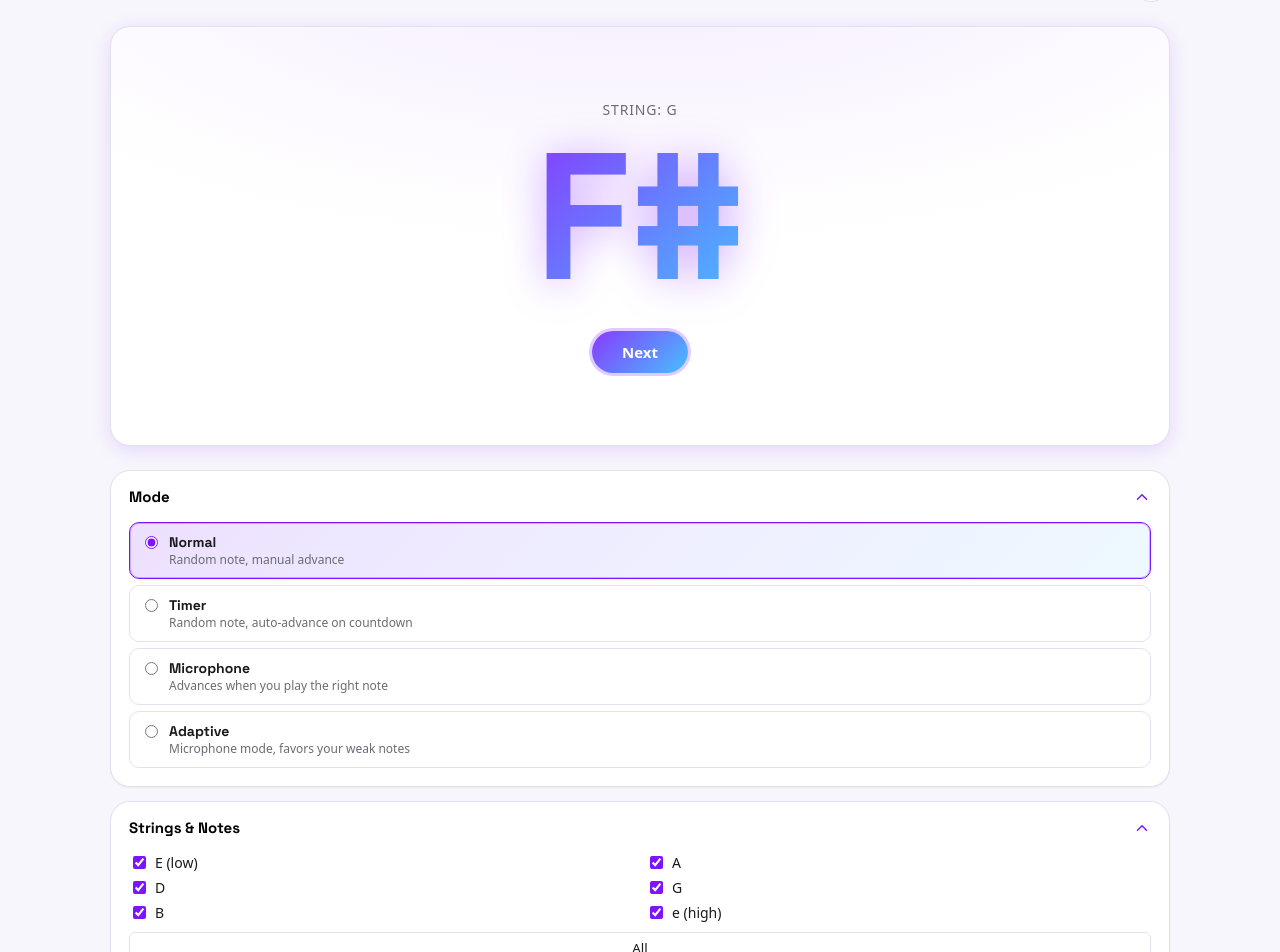
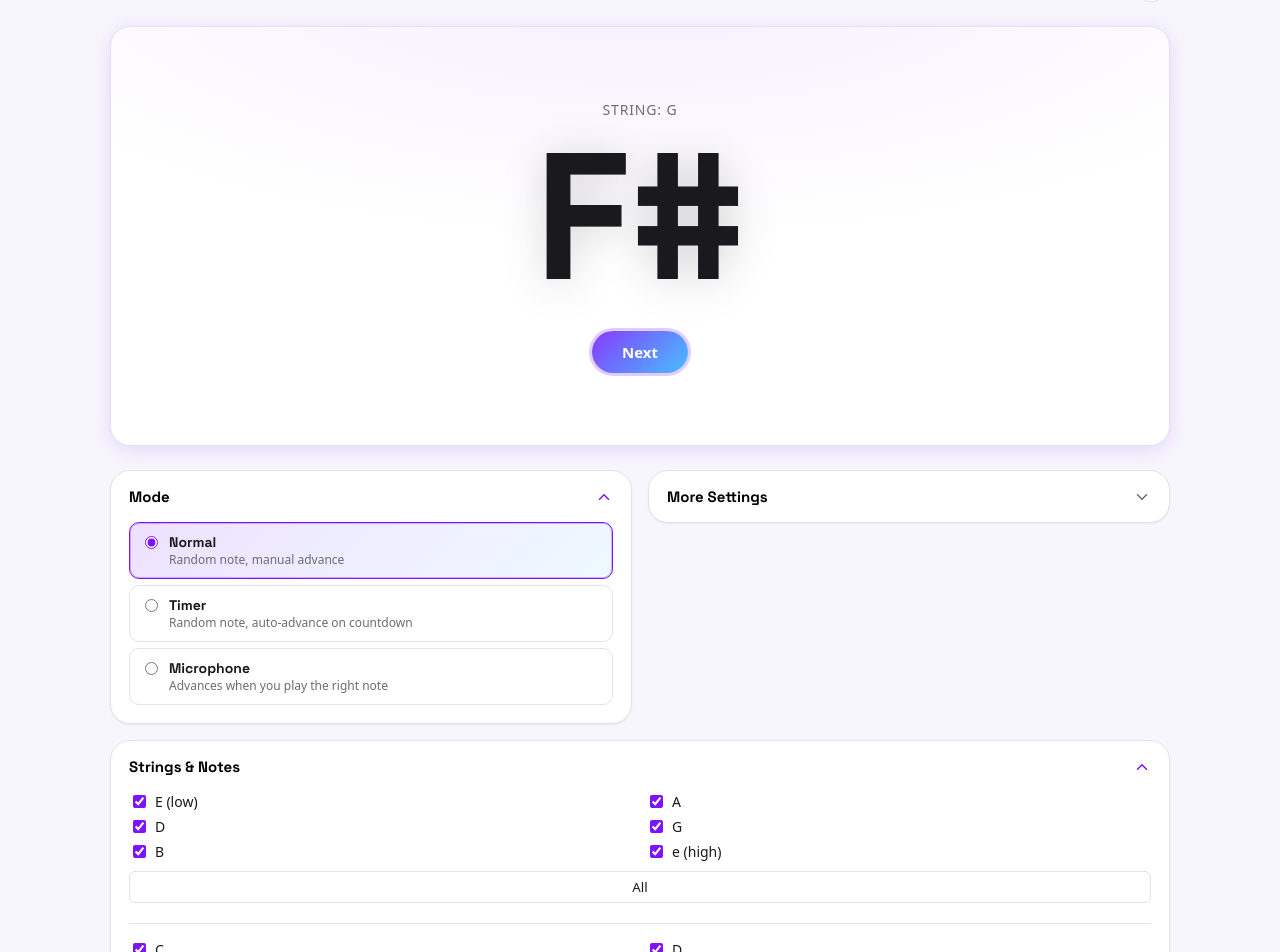
Before and after one commit to andrei-cd/fretboard-trainer, a React (Vite) app: page / in a window 1280 px wide. Shown: the part 60-1012 px from the top of the page. Built offline with nearby package versions, Linux system fonts and the light colour scheme.

Commit message:
Collapse adaptive mode and reorganize settings ui

```diff
--- a/src/components/PracticeView/MicPracticeView.tsx
+++ b/src/components/PracticeView/MicPracticeView.tsx
@@ -23,7 +23,7 @@ export function MicPracticeView() {
   const [showStats, setShowStats] = useState(false)
   const [feedback, setFeedback] = useState<Feedback | null>(null)
 
-  const mode = useSessionStore((s) => s.config.mode)
+  const adaptiveEnabled = useSessionStore((s) => s.config.adaptiveEnabled)
   const fretRange = useSessionStore((s) => s.config.fretRange)
   const current = useSessionStore((s) => s.round.current)
   const roundStartedAt = useSessionStore((s) => s.round.roundStartedAt)
@@ -107,12 +107,12 @@ export function MicPracticeView() {
         />
       )}
       {feedback && <FeedbackBadge feedback={feedback} />}
-      {mode === 'adaptive' && (
+      {adaptiveEnabled && (
         <button type="button" className={styles.statsLink} onClick={() => setShowStats((v) => !v)}>
           {showStats ? 'Hide stats' : 'View stats'}
         </button>
       )}
-      {mode === 'adaptive' && showStats && <StatsView />}
+      {adaptiveEnabled && showStats && <StatsView />}
     </div>
   )
 }
--- a/src/components/PracticeView/PracticeView.module.css
+++ b/src/components/PracticeView/PracticeView.module.css
@@ -49,11 +49,8 @@
   font-size: clamp(96px, 18vw, 180px);
   font-weight: 700;
   line-height: 1;
-  background: var(--accent-gradient);
-  background-clip: text;
-  -webkit-background-clip: text;
-  color: transparent;
-  filter: drop-shadow(0 4px 20px color-mix(in srgb, var(--accent) 35%, transparent));
+  color: var(--text);
+  filter: drop-shadow(0 4px 20px color-mix(in srgb, var(--text) 18%, transparent));
 }
 
 .timerRing {
--- a/src/components/PracticeView/PracticeView.tsx
+++ b/src/components/PracticeView/PracticeView.tsx
@@ -19,7 +19,7 @@ export function PracticeView() {
     // eslint-disable-next-line react-hooks/exhaustive-deps
   }, [mode, stringsKey, notesKey])
 
-  const isMicMode = mode === 'mic' || mode === 'adaptive'
+  const isMicMode = mode === 'mic'
 
   return (
     <div className={styles.view}>
--- a/src/components/SettingsPanel/FeedbackSettings.tsx
+++ b/src/components/SettingsPanel/FeedbackSettings.tsx
@@ -9,7 +9,7 @@ export function FeedbackSettings() {
 
   return (
     <fieldset className={styles.fieldset}>
-      <legend className={styles.srOnly}>Feedback (Microphone / Adaptive modes)</legend>
+      <legend className={styles.srOnly}>Feedback (Microphone mode)</legend>
       <label className={styles.checkboxOption}>
         <input
           type="checkbox"
--- a/src/components/SettingsPanel/ModeSelector.tsx
+++ b/src/components/SettingsPanel/ModeSelector.tsx
@@ -6,11 +6,11 @@ const MODES: { value: Mode; label: string; description: string }[] = [
   { value: 'normal', label: 'Normal', description: 'Random note, manual advance' },
   { value: 'timer', label: 'Timer', description: 'Random note, auto-advance on countdown' },
   { value: 'mic', label: 'Microphone', description: 'Advances when you play the right note' },
-  { value: 'adaptive', label: 'Adaptive', description: 'Microphone mode, favors your weak notes' },
 ]
 
 export function ModeSelector() {
   const mode = useSessionStore((s) => s.config.mode)
+  const adaptiveEnabled = useSessionStore((s) => s.config.adaptiveEnabled)
   const setConfig = useSessionStore((s) => s.setConfig)
 
   return (
@@ -32,6 +32,19 @@ export function ModeSelector() {
             </span>
           </label>
         ))}
+        {mode === 'mic' && (
+          <label className={`${styles.modeOption} ${styles.adaptiveToggle}`} data-active={adaptiveEnabled}>
+            <input
+              type="checkbox"
+              checked={adaptiveEnabled}
+              onChange={(e) => setConfig({ adaptiveEnabled: e.target.checked })}
+            />
+            <span className={styles.modeText}>
+              <span className={styles.modeLabel}>Adaptive</span>
+              <span className={styles.modeDescription}>Favor notes you're slower or less accurate on</span>
+            </span>
+          </label>
+        )}
       </div>
     </fieldset>
   )
--- a/src/components/SettingsPanel/SettingsPanel.module.css
+++ b/src/components/SettingsPanel/SettingsPanel.module.css
@@ -1,7 +1,8 @@
 .panel {
-  display: flex;
-  flex-direction: column;
-  gap: 14px;
+  display: grid;
+  grid-template-columns: repeat(auto-fit, minmax(360px, 1fr));
+  align-items: start;
+  gap: 16px;
 }
 
 .srOnly {
@@ -24,6 +25,10 @@
   border-radius: var(--radius-lg);
   box-shadow: var(--shadow-sm);
   overflow: hidden;
+}
+
+.sectionFullWidth {
+  grid-column: 1 / -1;
 }
 
 .sectionHeader {
@@ -80,12 +85,19 @@
   grid-template-rows: 1fr;
 }
 
+/* No padding here on purpose: this is the element whose height actually gets animated to zero
+   by the grid-template-rows trick above. Padding on a grid item adds an unavoidable minimum
+   height even with min-height: 0, which left a permanent sliver visible while "collapsed" — so
+   padding lives one level deeper, on .sectionBodyContent, where overflow: hidden fully clips it. */
 .sectionBodyInner {
+  overflow: hidden;
+  min-height: 0;
+}
+
+.sectionBodyContent {
   display: flex;
   flex-direction: column;
   gap: 20px;
-  overflow: hidden;
-  min-height: 0;
   padding: 0 18px 18px;
 }
 
@@ -95,6 +107,13 @@
   border: none;
   padding: 0;
   margin: 0;
+}
+
+/* Cards that bundle several unrelated fieldsets (e.g. the "More Settings" catch-all) get a
+   divider between them so the groupings still read as distinct, not one continuous form. */
+.sectionBodyContent .fieldset:not(:first-child) {
+  padding-top: 16px;
+  border-top: 1px solid var(--border);
 }
 
 .fieldset legend {
@@ -142,6 +161,11 @@
 .modeOption input {
   margin-top: 3px;
   accent-color: var(--accent);
+}
+
+.adaptiveToggle {
+  margin-left: 20px;
+  border-style: dashed;
 }
 
 .modeText {
--- a/src/components/SettingsPanel/SettingsPanel.tsx
+++ b/src/components/SettingsPanel/SettingsPanel.tsx
@@ -12,7 +12,7 @@ import styles from './SettingsPanel.module.css';
 export function SettingsPanel() {
   const mode = useSessionStore((s) => s.config.mode);
   const isTimerMode = mode === 'timer';
-  const usesMic = mode === 'mic' || mode === 'adaptive';
+  const usesMic = mode === 'mic';
 
   return (
     <div className={styles.panel}>
@@ -20,19 +20,16 @@ export function SettingsPanel() {
         <ModeSelector />
       </SettingsSection>
 
-      <SettingsSection title="Strings & Notes" relevant={true}>
+      <SettingsSection title="More Settings" relevant={isTimerMode || usesMic}>
+        {isTimerMode && <TimerConfig />}
+        <MetronomeSettings />
+        <FeedbackSettings />
+        {usesMic && <MicSettings />}
+      </SettingsSection>
+
+      <SettingsSection title="Strings & Notes" relevant={true} fullWidth>
         <StringSelector />
         <NoteSelector />
-      </SettingsSection>
-
-      <SettingsSection title="Metronome" relevant={isTimerMode}>
-        {isTimerMode && <TimerConfig />}
-        <MetronomeSettings />
-      </SettingsSection>
-
-      <SettingsSection title="Feedback & Microphone" relevant={usesMic}>
-        <FeedbackSettings />
-        {usesMic && <MicSettings />}
       </SettingsSection>
     </div>
   );
--- a/src/components/SettingsPanel/SettingsSection.tsx
+++ b/src/components/SettingsPanel/SettingsSection.tsx
@@ -7,15 +7,21 @@ interface SettingsSectionProps {
       current practice mode changes, until the user clicks the header — after that, their
       choice sticks for the rest of the session. */
   relevant: boolean
+  /** Spans the full grid width instead of sharing a row with other cards — for sections whose
+      content is tall enough that sharing a row with shorter cards would leave awkward gaps. */
+  fullWidth?: boolean
   children: ReactNode
 }
 
-export function SettingsSection({ title, relevant, children }: SettingsSectionProps) {
+export function SettingsSection({ title, relevant, fullWidth, children }: SettingsSectionProps) {
   const [override, setOverride] = useState<boolean | null>(null)
   const open = override ?? relevant
 
   return (
-    <section className={styles.section} data-open={open}>
+    <section
+      className={fullWidth ? `${styles.section} ${styles.sectionFullWidth}` : styles.section}
+      data-open={open}
+    >
       <button
         type="button"
         className={styles.sectionHeader}
@@ -28,7 +34,9 @@ export function SettingsSection({ title, relevant, children }: SettingsSectionPr
         </svg>
       </button>
       <div className={styles.sectionBody}>
-        <div className={styles.sectionBodyInner}>{children}</div>
+        <div className={styles.sectionBodyInner}>
+          <div className={styles.sectionBodyContent}>{children}</div>
+        </div>
       </div>
     </section>
   )
--- a/src/components/StatsView/StatsView.tsx
+++ b/src/components/StatsView/StatsView.tsx
@@ -53,8 +53,8 @@ export function StatsView() {
         </>
       ) : (
         <p className={styles.emptyState}>
-          No data yet — practice in Microphone or Adaptive mode and this fills in with your response
-          times per string and note.
+          No data yet — practice in Microphone mode with Adaptive enabled and this fills in with your
+          response times per string and note.
         </p>
       )}
     </div>
--- a/src/store/sessionStore.ts
+++ b/src/store/sessionStore.ts
@@ -20,6 +20,7 @@ interface SessionStore {
 
 export const DEFAULT_SESSION_CONFIG: SessionConfig = {
   mode: 'normal',
+  adaptiveEnabled: false,
   selectedStrings: [...STRING_NAMES],
   selectedNotes: [...DEFAULT_NOTE_IDS],
   fretRange: DEFAULT_FRET_RANGE,
@@ -36,7 +37,7 @@ export const useSessionStore = create<SessionStore>((set, get) => ({
 
   nextRound: () => {
     const { config, round } = get()
-    const { selectedStrings, selectedNotes, fretRange, mode } = config
+    const { selectedStrings, selectedNotes, fretRange, mode, adaptiveEnabled } = config
 
     if (selectedStrings.length === 0 || selectedNotes.length === 0) {
       set({ round: { ...EMPTY_ROUND, previousPitchClass: round.previousPitchClass } })
@@ -46,7 +47,7 @@ export const useSessionStore = create<SessionStore>((set, get) => ({
     const mergeAccidentalSpellings = usePreferencesStore.getState().mergeAccidentalSpellingsEnabled
 
     const pick =
-      mode === 'adaptive'
+      mode === 'mic' && adaptiveEnabled
         ? pickWeightedRound(
             selectedStrings,
             selectedNotes,
--- a/src/types/index.ts
+++ b/src/types/index.ts
@@ -1,4 +1,4 @@
-export type Mode = 'normal' | 'timer' | 'mic' | 'adaptive'
+export type Mode = 'normal' | 'timer' | 'mic'
 
 /**
  * How readily the mic picks up a note, 5 discrete steps low to high. Lower favors fewer false
@@ -44,6 +44,8 @@ export interface FretRange {
 
 export interface SessionConfig {
   mode: Mode
+  /** Only meaningful when mode === 'mic' — weights round selection toward weaker (string, note) pairs. */
+  adaptiveEnabled: boolean
   selectedStrings: StringName[]
   selectedNotes: NoteId[]
   fretRange: FretRange
```
Also changed, not shown: 1 other file (tests, documents, lock files or other folders).
